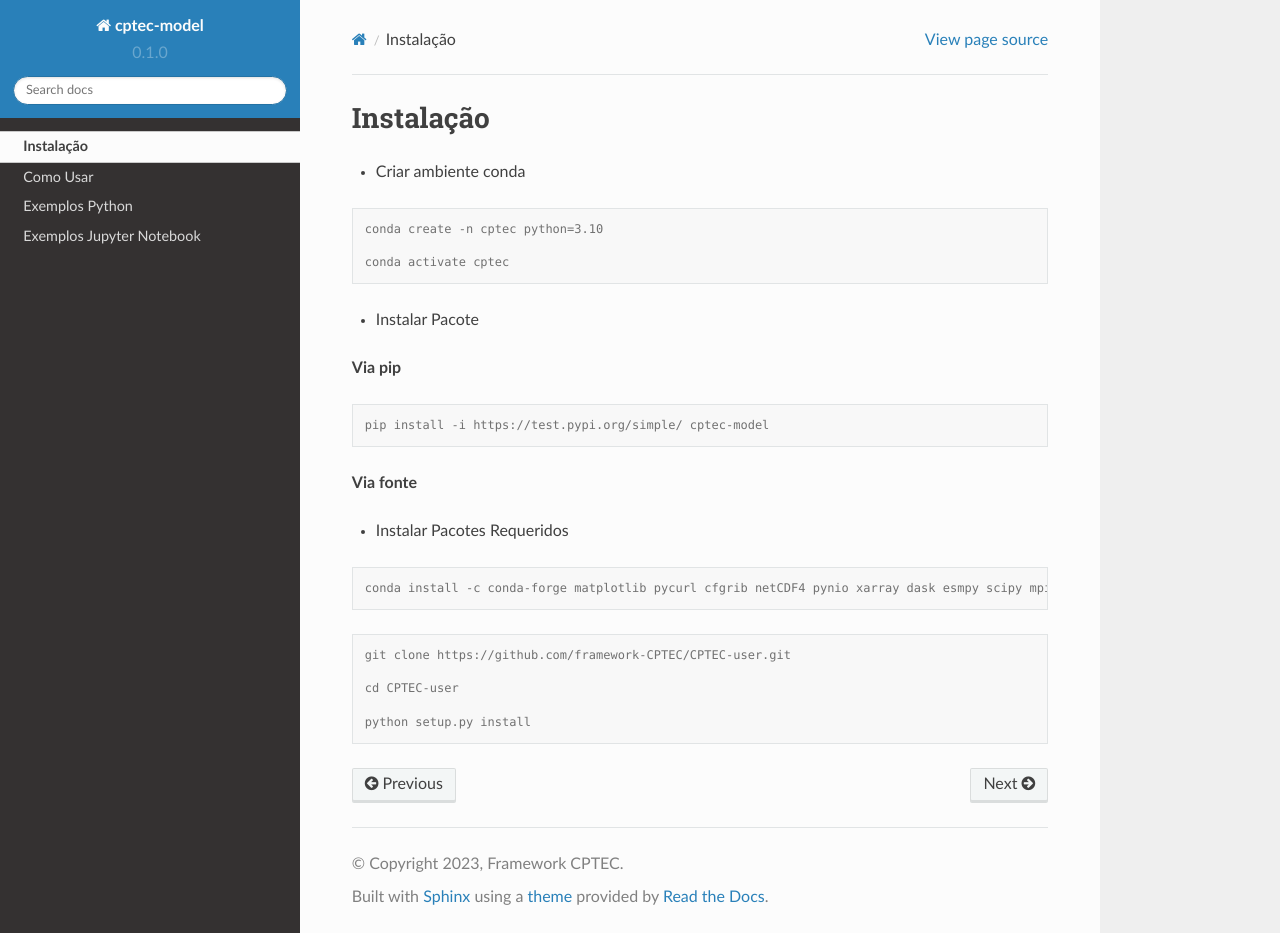
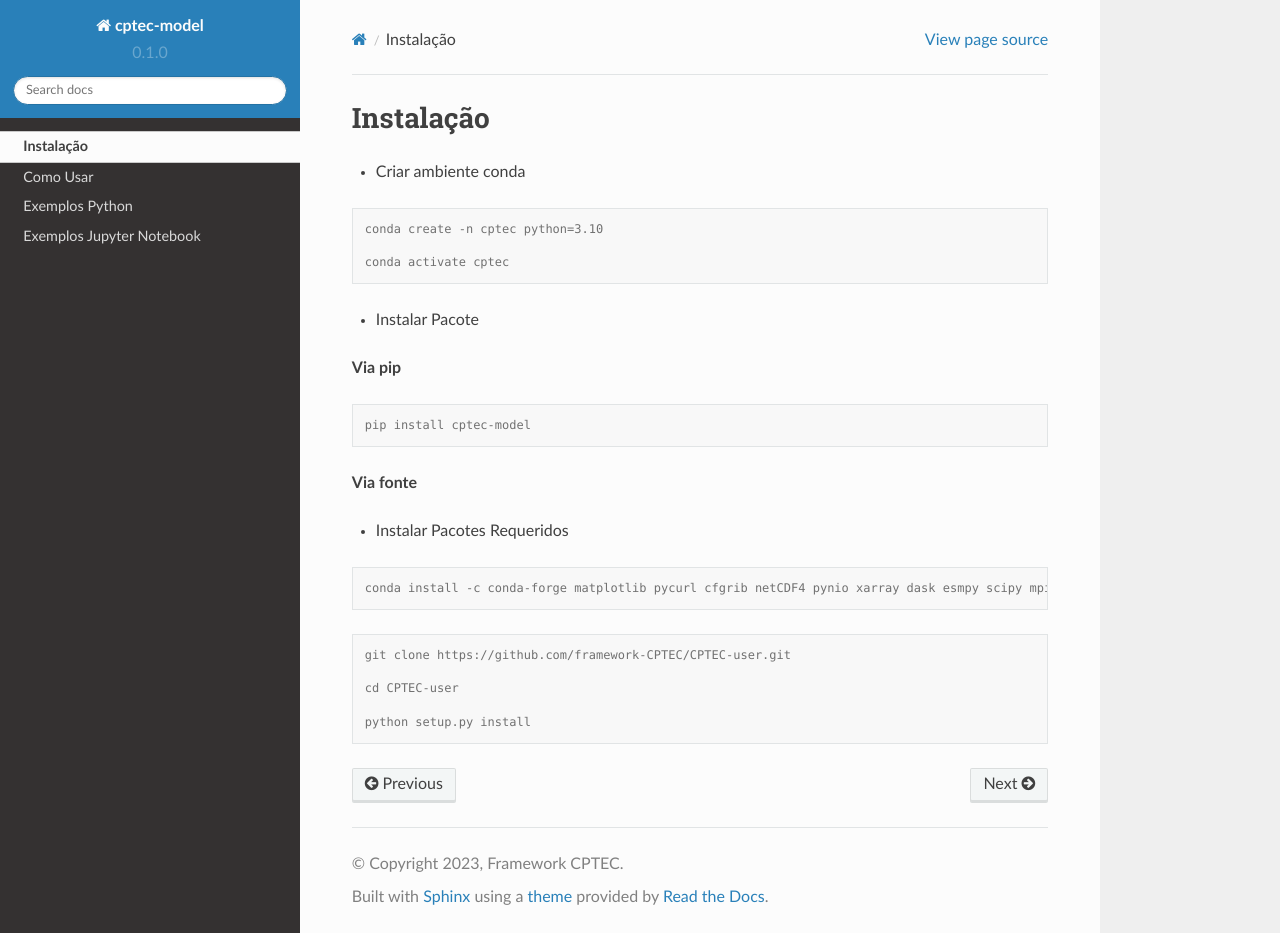
Before and after one commit to framework-CPTEC/tutorial, a Sphinx documentation site: the page built from docs/source/install.rst, in a window 1280 px wide and 933 px high. Built offline with Sphinx 7.4.7 and the Read the Docs theme 2.0.0, drawn with Linux system fonts in a browser that asks for light colours; pages that are not in the unit, such as notebooks, are missing from menus; part of the change alters nothing that is shown.

Commit message:
Update install.rst

```diff
--- a/docs/source/install.rst
+++ b/docs/source/install.rst
@@ -15,7 +15,7 @@ Instalação
 
 .. code-block:: console
 
-  pip install -i https://test.pypi.org/simple/ cptec-model
+  pip install cptec-model
 
 **Via fonte**
 
```
